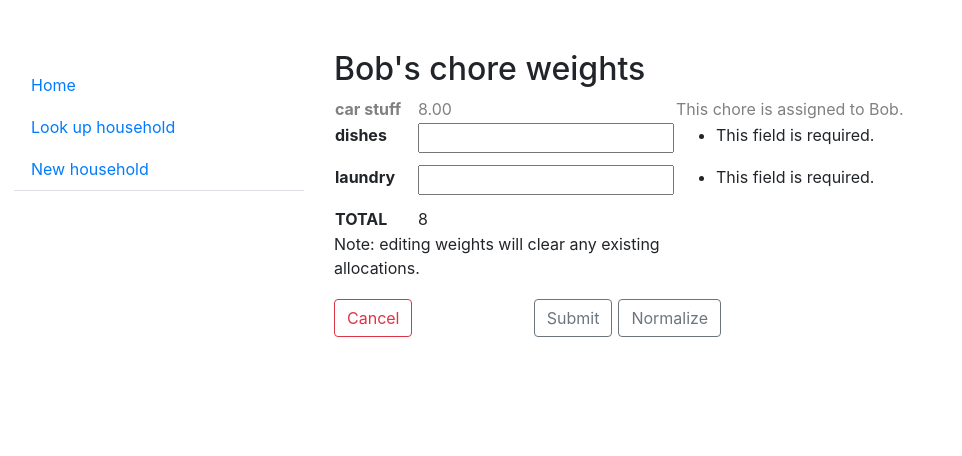
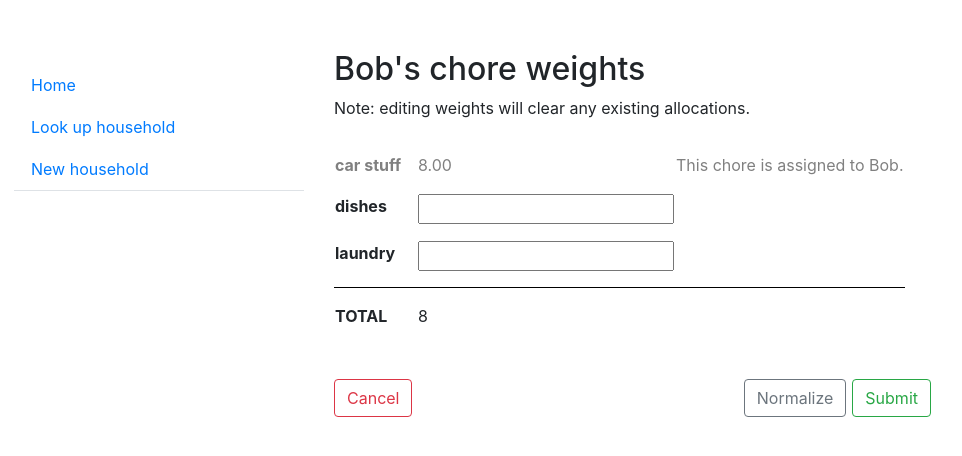
Before and after one commit to kimberscott/minichore, a Django app: page /allocate/households/doers/14/enterWeights/ in a window 1280 px wide. Shown: the top 456 px of the page, without its empty margins (1-963 px from the left). Run offline with Django 3.2, Linux system fonts and the light colour scheme; data comes from the database, SQL or seed files in the repository; both versions use the stored data as it was after the commit; parts of the project's set-up code (start-up, migrations or seed data) failed here and were passed over; some libraries are stand-ins or nearby versions.

Commit message:
formatting

```diff
--- a/allocate/forms.py
+++ b/allocate/forms.py
@@ -101,4 +101,4 @@ class BaseWeightFormSet(forms.BaseFormSet):
             # Don't bother validating unless each form is valid on its own
             return
         if self.get_total_weights() != 100:
-            raise forms.ValidationError("Weights must sum to 100.")
+            raise forms.ValidationError("Weights must sum to 100; try normalizing.")
--- a/allocate/static/css/styles.css
+++ b/allocate/static/css/styles.css
@@ -72,6 +72,35 @@ table.doerWeights th, table.doerWeights td {
 	color: black;
 }
 
-span.changestatus {
-	float: right;
+span.status.currentstatus {
+	font-size: 50%;
 }
+
+span.status {
+	font-size: 40%;
+	clear:right;
+	margin-top: .5em;
+}
+
+span.status.note {
+	max-width: 30%;
+}
+
+#weightsForm table {
+	margin-top: 2em;
+	margin-bottom: 2em;
+}
+
+#weightsForm table td {
+	padding-bottom: 1em;
+}
+
+#weightsForm table tr:last-child td,  #weightsForm table tr:last-child th {
+	padding-top: 1em;
+	border-top: thin solid black;
+}
+
+ul.errorlist {
+	color:red;
+	list-style-type: none;
+}
--- a/allocate/templates/allocate/weights_form.html
+++ b/allocate/templates/allocate/weights_form.html
@@ -4,7 +4,7 @@
 
 {% block content %}
 
-<h2>{{doer.name}}'s chore weights</h2>
+
 
 <script type="text/javascript">
 
@@ -108,10 +108,13 @@
 
 </script>
 
-<form method="post">
+<h2>{{doer.name}}'s chore weights</h2>
+<p> Note: editing weights will clear any existing allocations. </p>
+
+<form method="post" id="weightsForm">
 	{% csrf_token %}
     {{ formset.management_form }}
-    {{ formset.non_form_errors }}
+
     <table>
         {% for form in formset %}
 			{{ form.non_field_errors }}
@@ -140,7 +143,9 @@
 					  {{ form.value.help_text }}
 					</td>
 					<td>
+					{% if request.POST %}
 					  {{ form.value.errors }}
+					  {% endif %}
 					</td>
 					</tr>
 				{% endif %}
@@ -153,18 +158,20 @@
 
 				</td>
 				<td>
+				{{ formset.non_form_errors }}
 				</td>
 		</tr>
     </table>
     <div class="row">
-    	<div class="col-sm-8">
-    	<p> Note: editing weights will clear any existing allocations. </p>
-		<a href="{% url 'weights-overview' doer.household.id %}" class="ml-auto btn btn-outline-danger doer pull-left">
-			Cancel
-		</a>
-		<button type="button" id="normalize" class="btn btn-outline-secondary doer pull-right">Normalize</button>
-		<input type="submit" value="Submit" class="btn btn-outline-secondary doer pull-right"/>
+    	<div class="col-sm-12">
+			<a href="{% url 'weights-overview' doer.household.id %}" class="ml-auto btn btn-outline-danger pull-left">
+				Cancel
+			</a>
+					<input type="submit" value="Submit" class="btn btn-outline-success  pull-right"/>
+			<button type="button" id="normalize" class="btn btn-outline-secondary  pull-right">Normalize</button>
+
 		</div>
     </div>
+
 </form>
 {% endblock %}
```
Also changed, not shown: allocate/templates/allocate/household_detail.html (+10 -10 lines), db.sqlite3.
